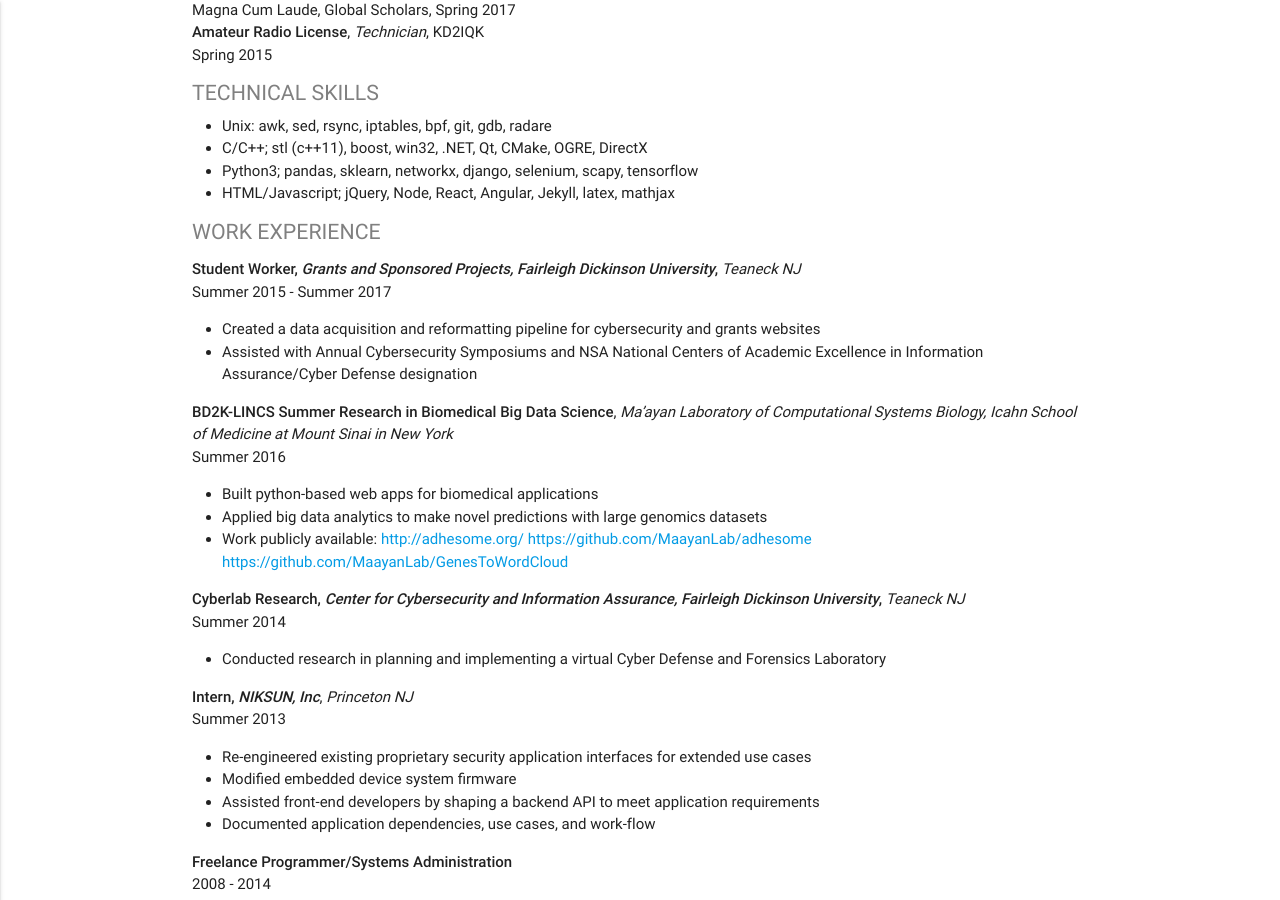
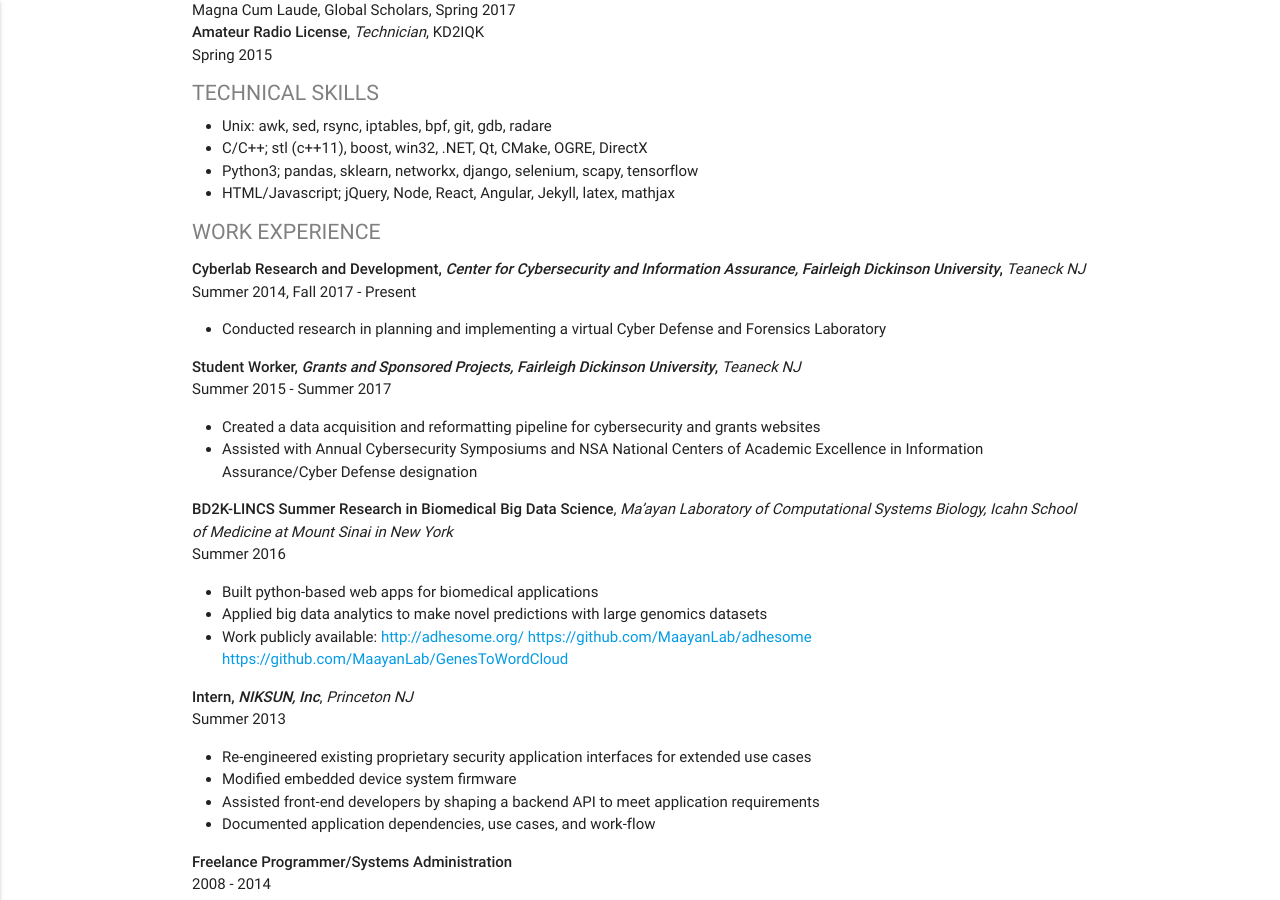
Before and after one commit to u8sand/u8sand.github.io, a Jekyll site: the page built from 02-resume.md, in a window 1280 px wide and 900 px high, scrolled down 293 px. Built offline with Jekyll 4.4.1, drawn with Linux system fonts in a browser that asks for light colours; nearby versions of some CDN libraries; some of the changed lines change nothing that is shown.

Commit message:
Updated resume with current work

```diff
--- a/02-resume.md
+++ b/02-resume.md
@@ -25,6 +25,11 @@
 
 ### WORK EXPERIENCE
 
+**Cyberlab Research and Development, *Center for Cybersecurity and Information Assurance, Fairleigh Dickinson University*,** *Teaneck NJ*
+Summer 2014, Fall 2017 - Present
+
+- Conducted research in planning and implementing a virtual Cyber Defense and Forensics Laboratory
+
 **Student Worker, *Grants and Sponsored Projects, Fairleigh Dickinson University*,** *Teaneck NJ*
 Summer 2015 - Summer 2017
 
@@ -37,11 +42,6 @@
 - Built python-based web apps for biomedical applications
 - Applied big data analytics to make novel predictions with large genomics datasets
 - Work publicly available: <http://adhesome.org/> <https://github.com/MaayanLab/adhesome> <https://github.com/MaayanLab/GenesToWordCloud>
-
-**Cyberlab Research, *Center for Cybersecurity and Information Assurance, Fairleigh Dickinson University*,** *Teaneck NJ*
-Summer 2014
-
-- Conducted research in planning and implementing a virtual Cyber Defense and Forensics Laboratory
 
 **Intern, *NIKSUN, Inc***, *Princeton NJ*
 Summer 2013
```
